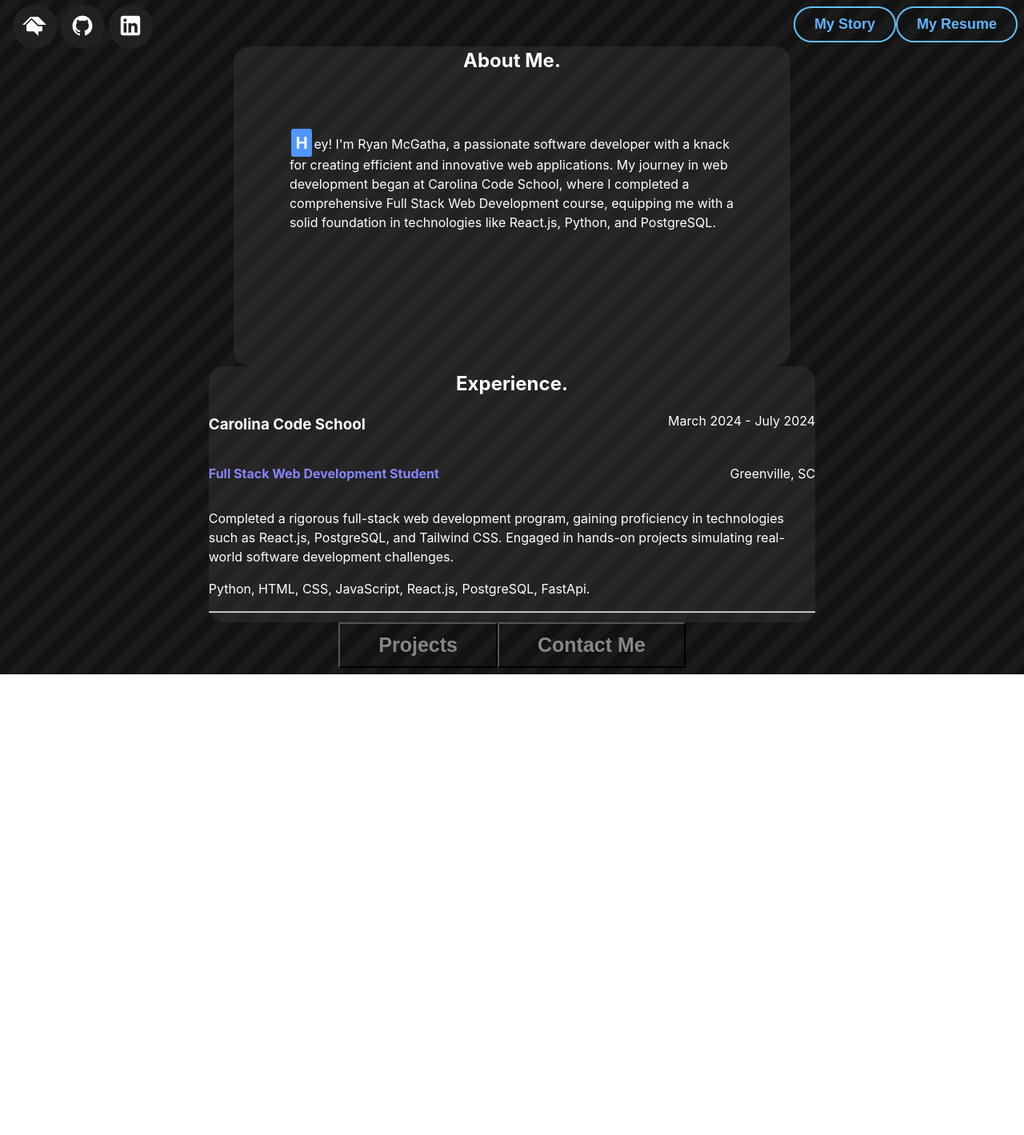
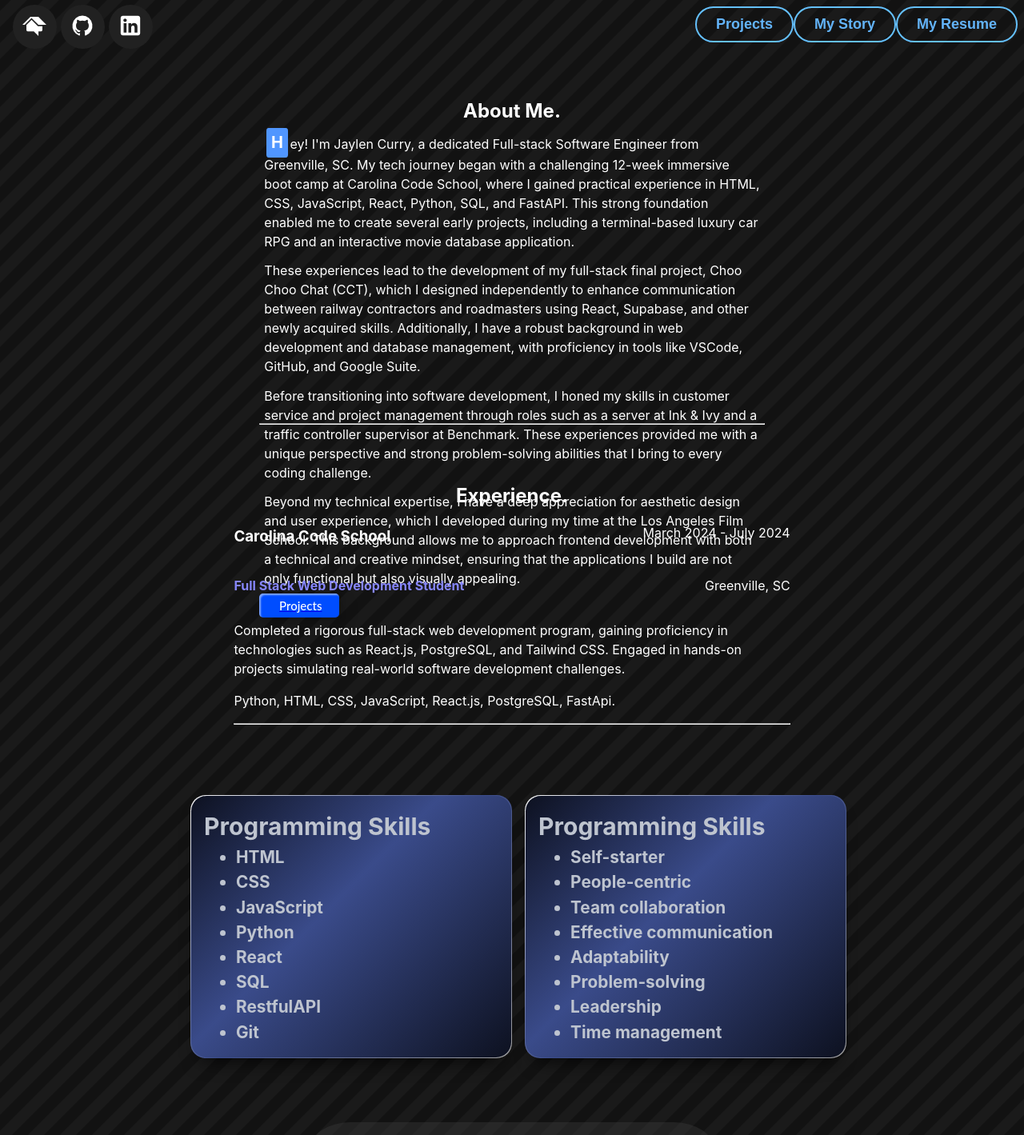
Before and after one commit to LeCurry24/MyPortfolio, a React (Vite) app: page /about in a window 1280 px wide. Shown: the top 1419 px of the page at 80% size. Before the commit the page ends 843 px from the top, so only its background shows below. Built offline with nearby package versions, Linux system fonts and the light colour scheme.

Commit message:
about me page big change skills, contact me

```diff
--- a/src/Components/AboutPage.jsx
+++ b/src/Components/AboutPage.jsx
@@ -1,6 +1,9 @@
 import styles from "./AboutPage.module.css";
 import { Link } from "react-router-dom";
 import Experience from "./Experience";
+import ProgrammingSkills from "./ProgrammingSkills";
+import SoftSkills from "./SoftSkills";
+import ContactMe from "./ContactMe";
 
 const AboutPage = () => {
   return (
@@ -8,27 +11,63 @@ const AboutPage = () => {
       <div className={styles.boxCard}>
         <div className={styles.aboutMe}>
           <h2 className={styles.aboutTitle}>About Me.</h2>
-          <div >
-            <p className={styles.aboutMeParagragh}><span>H</span>ey! I'm Ryan McGatha, a passionate software developer with a knack for creating efficient and innovative web applications. My journey in web development began at Carolina Code School, where I completed a comprehensive Full Stack Web Development course, equipping me with a solid foundation in technologies like React.js, Python, and PostgreSQL.</p>
+          <div>
+            <p className={styles.aboutMeParagragh}>
+              <span>H</span>ey! I'm Jaylen Curry, a dedicated Full-stack
+              Software Engineer from Greenville, SC. My tech journey began with
+              a challenging 12-week immersive boot camp at Carolina Code School,
+              where I gained practical experience in HTML, CSS, JavaScript,
+              React, Python, SQL, and FastAPI. This strong foundation enabled me
+              to create several early projects, including a terminal-based
+              luxury car RPG and an interactive movie database application.
+            </p>
+            <p className={styles.aboutMeParagragh}>
+              These experiences lead to the development of my full-stack final
+              project, Choo Choo Chat (CCT), which I designed independently to
+              enhance communication between railway contractors and roadmasters
+              using React, Supabase, and other newly acquired skills.
+              Additionally, I have a robust background in web development and
+              database management, with proficiency in tools like VSCode,
+              GitHub, and Google Suite.
+            </p>
+            <p className={styles.aboutMeParagragh}>
+              Before transitioning into software development, I honed my skills
+              in customer service and project management through roles such as a
+              server at Ink & Ivy and a traffic controller supervisor at
+              Benchmark. These experiences provided me with a unique perspective
+              and strong problem-solving abilities that I bring to every coding
+              challenge.
+            </p>
+            <p className={styles.aboutMeParagragh}>
+              Beyond my technical expertise, I have a deep appreciation for
+              aesthetic design and user experience, which I developed during my
+              time at the Los Angeles Film School. This background allows me to
+              approach frontend development with both a technical and creative
+              mindset, ensuring that the applications I build are not only
+              functional but also visually appealing.
+            </p>
+            <Link to={"/projact"}>
+              <button className={styles.customBtn}>
+                Projects
+              </button>
+            </Link>
           </div>
         </div>
+        <hr />
       </div>
       <div>
-        <Experience/>
+        <Experience />
       </div>
-      <div>
-        <Link to={"/projact"}>
-          <button className={`${styles.homeProjactBtn} ${styles.experProjact}`}>
-            Projects
-          </button>
-        </Link>
+      <div className={styles.allSkills}>
+        <div className={styles.ProgrammingSkills}>
+        <ProgrammingSkills/>
+        </div>
+        <div className={styles.SoftSkills}>
+        <SoftSkills/>
+        </div>
+      </div>
 
-        <Link to={"/contactMe"}>
-          <button className={`${styles.homeExperBtn} ${styles.experProjact}`}>
-            Contact Me
-          </button>
-        </Link>
-      </div>
+          <ContactMe/>
     </>
   );
 };
--- a/src/Components/AboutPage.module.css
+++ b/src/Components/AboutPage.module.css
@@ -1,9 +1,11 @@
 
 .boxCard {
   border-radius: 20px;
-  background-color: rgba(58, 57, 57, 0.42);
-  width: 55%;
+  /* background-color: rgba(58, 57, 57, 0.42); */
+  width: 50%;
   height: 70%;
+  margin-bottom: 5%;
+  margin-top: 5%;
 
   .aboutTitle{
     display: flex;
@@ -19,8 +21,9 @@
 
     .aboutMeParagragh {
       color: white;
-      padding: 10%;
+      padding: 1%;
       margin: 0;
+
     }
   }
 }
@@ -42,81 +45,60 @@ h4{
     margin-top: 3%;
 }
 
-/* experience and projact buttons */
-.experProjact {
-    padding: 12px 48px;
-    color: #fff;
-    background: linear-gradient(to right, #9f9f9f 0, #fff 10%, #868686 20%);
-    background-position: 0;
-    -webkit-background-clip: text;
-    -webkit-text-fill-color: transparent;
-    animation: shine 3s infinite linear;
-    animation-fill-mode: forwards;
-    -webkit-text-size-adjust: none;
-    font-weight: 600;
-    font-size: 25px;
-    text-decoration: none;
-    white-space: nowrap;
-    font-family: "Poppins", sans-serif;
-  }
-  @-moz-keyframes shine {
-    0% {
-      background-position: 0;
-    }
-    60% {
-      background-position: 180px;
-    }
-    100% {
-      background-position: 180px;
-    }
-  }
-  @-webkit-keyframes shine {
-    0% {
-      background-position: 0;
-    }
-    60% {
-      background-position: 180px;
-    }
-    100% {
-      background-position: 180px;
-    }
-  }
-  @-o-keyframes shine {
-    0% {
-      background-position: 0;
-    }
-    60% {
-      background-position: 180px;
-    }
-    100% {
-      background-position: 180px;
-    }
-  }
-  @keyframes shine {
-    0% {
-      background-position: 0;
-    }
-    60% {
-      background-position: 180px;
-    }
-    100% {
-      background-position: 180px;
-    }
-  }
+ /* projact buttons  */
+
+.customBtn {
+  width: 100px;
+  height: 30px;
+  color: #fff;
+  border-radius: 5px;
+  padding: 10px 25px;
+  font-family: 'Lato', sans-serif;
+  font-weight: 500;
+  background: transparent;
+  cursor: pointer;
+  transition: all 0.3s ease;
+  /* position: relative;
+  display: inline-block; */
+  box-shadow: inset 2px 2px 2px 0px rgba(255,255,255,.5),
+   7px 7px 20px 0px rgba(0,0,0,.1),
+   4px 4px 5px 0px rgba(0,0,0,.1);
+  outline: none;
+  font-size: 15px;
+  display: flex;
+  align-items: center;
+}
+
+.customBtn {
+  background: #004dff;
+  background: linear-gradient(0deg, #004dff 0%, #004dff 100%);
+  border: none;
+}
+
+.customBtn:before {
+  height: 0%;
+  width: 2px;
+}
+
+.customBtn:hover {
+  box-shadow: 4px 4px 6px 0 rgba(255,255,255,.5),
+              -4px -4px 6px 0 rgba(116, 125, 136, .5),
+    inset -4px -4px 6px 0 rgba(255,255,255,.2),
+    inset 4px 4px 6px 0 rgba(0, 0, 0, .4);
+}
 
 
+.allSkills{
+  display: flex;
+flex-direction: row;
+}
 
+.ProgrammingSkills{
+  margin-top: 10%;
+  margin-right: 2%;
+}
 
-/* .p{
-    width: 100%;
-    height: 80%;
-} */
-
-
-/* @media screen and (max-width: 450px) {
-    .homeExperBtn{
-       position: absolute;
-
-    }
-
-} */
+.SoftSkills{
+  margin-top: 10%;
+  margin-bottom: 10%;
+}
--- a/src/Components/Exper.module.css
+++ b/src/Components/Exper.module.css
@@ -6,8 +6,8 @@
 
   .expCard {
     border-radius: 20px;
-    background-color: rgba(58, 57, 57, 0.42);
-    width: 60%;
+    /* background-color: rgba(58, 57, 57, 0.42); */
+    width: 55%;
 
 
 
@@ -15,7 +15,7 @@
       display: flex;
 
       align-items: center;
-      height: 40vh;
+      /* height: 40vh; */
 
       .p {
         color: white;
--- a/src/Components/Experience.jsx
+++ b/src/Components/Experience.jsx
@@ -1,4 +1,5 @@
 import styles from "./Exper.module.css";
+import LaFilmSchool from "./LaFilmSchool";
 
 
 
@@ -28,6 +29,7 @@ const Experience = () => {
               Python, HTML, CSS, JavaScript, React.js, PostgreSQL, FastApi.{" "}
             </p>
             <hr />
+            {/* <LaFilmSchool/> */}
           </div>
         </div>
       </div>
--- a/src/Components/Home.module.css
+++ b/src/Components/Home.module.css
@@ -5,7 +5,7 @@
   height: 50vh;
 
   .h1{
-    font-size: 40px;
+    font-size: 60px;
     color: white;
     margin: 0;
   }
--- /dev/null
+++ b/src/Components/LaFilmSchool.jsx
@@ -0,0 +1,34 @@
+import styles from "./Exper.module.css";
+
+
+
+const LaFilmSchool = () => {
+  return (
+      <div className={styles.experienceDiv}>
+      {/* experience card */}
+      <div className={styles.laFilm}>
+        <div className={styles.expInfo}>
+          <div>
+            <div className={styles.schoolDate}>
+            <h3>Los Angeles Film School</h3>
+            <p className={styles.p}>Feb 2020 - May 2022</p>
+            </div>
+            <div className={styles.experDate}>
+            <p className={styles.fullStack}>Graphic Design</p>
+            <p className={styles.p}>Los Angeles,</p>
+            </div>
+            <p className={styles.p}>
+                <ul>
+                    <li>Mastered the fundamentals of creating pleasing and effective graphic design.</li>
+                    <li>Learned to implement Adobe (Photoshop, Illustrator, AfterEffects) into professional-grade work.</li>
+                </ul>
+            </p>
+            <hr />
+          </div>
+        </div>
+      </div>
+    </div>
+  );
+};
+
+export default LaFilmSchool
--- /dev/null
+++ b/src/Components/ProgrammingSkills.jsx
@@ -0,0 +1,23 @@
+import styles from "./Skills.module.css";
+
+const ProgrammingSkills = () => {
+  return (
+    <div className={styles.bgblue}>
+      <div className={styles.card}>
+        <h5>Programming Skills </h5>
+        <ul className={styles.skills}>
+          <li>HTML</li>
+          <li>CSS</li>
+          <li>JavaScript</li>
+          <li>Python</li>
+          <li>React</li>
+          <li>SQL</li>
+          <li>RestfulAPI</li>
+          <li>Git</li>
+        </ul>
+      </div>
+    </div>
+  );
+};
+
+export default ProgrammingSkills;
--- /dev/null
+++ b/src/Components/Skills.module.css
@@ -0,0 +1,25 @@
+h5 {
+  font-size: 30px;
+  margin: 0;
+}
+
+.skills {
+  font-weight: bold;
+  margin: 0;
+}
+
+.bgblue {
+  background: linear-gradient(135deg, #fffffff5, #3a4b8a, #ffffff98);
+  padding: 1px;
+  border-radius: 1.2rem;
+  box-shadow: 0px 1rem 1.5rem -0.9rem #000000e1;
+  width: 400px;
+}
+
+.card {
+  font-size: 130%;
+  color: #bec4cf;
+  background: linear-gradient(135deg, #0d1120 0%, #3a4b8a 43%, #0d1120 100%);
+  padding: 1rem;
+  border-radius: 1.2rem;
+}
--- /dev/null
+++ b/src/Components/SoftSkills.jsx
@@ -0,0 +1,25 @@
+import styles from "./Skills.module.css";
+
+
+const SoftSkills = () => {
+  return (
+    <div className={styles.bgblue}>
+      <div className={styles.card}>
+        <h5>Programming Skills </h5>
+        <ul className={styles.skills}>
+          <li>Self-starter</li>
+          <li>People-centric</li>
+          <li>Team collaboration</li>
+          <li>Effective communication</li>
+          <li>Adaptability</li>
+          <li>Problem-solving</li>
+          <li>Leadership</li>
+          <li>Time management</li>
+        </ul>
+      </div>
+    </div>
+  );
+};
+
+
+export default SoftSkills
--- a/src/MyProjects/Projacts.module.css
+++ b/src/MyProjects/Projacts.module.css
@@ -1,7 +1,8 @@
 /* From Uiverse.io by Yaya12085 */
 .card {
-    max-width: 200%;
+    /* max-width: 200%; */
     /* width: 160%; */
+
     border-radius: 0.5rem;
     background-color: #4d96bb;
     box-shadow: 0 1px 2px 0 rgba(0, 0, 0, 0.05);
--- a/src/Pages/Layout.jsx
+++ b/src/Pages/Layout.jsx
@@ -3,6 +3,7 @@ import styles from "./Layout.module.css";
 import ExternalButton from "./ExternalButton";
 import Linkedin from "./Linkedin";
 import HomeBtn from "./HomeBtn";
+import ContactBtn from "./contactBtn";
 
 const Layout = () => {
   return (
@@ -22,8 +23,15 @@ const Layout = () => {
           </button>
         </div>
         <div>
-            <Link to={"/myStory"}><button className={styles.resumeBtn}>My Story</button></Link>
-            <Link to={"/resume"}><button className={styles.resumeBtn}>My Resume</button></Link>
+          <Link to={"/projact"}>
+            <button className={styles.resumeBtn}>Projects</button>
+          </Link>
+          <Link to={"/myStory"}>
+            <button className={styles.resumeBtn}>My Story</button>
+          </Link>
+          <Link to={"/resume"}>
+            <button className={styles.resumeBtn}>My Resume</button>
+          </Link>
         </div>
       </div>
       <div className={styles.content}>
```
